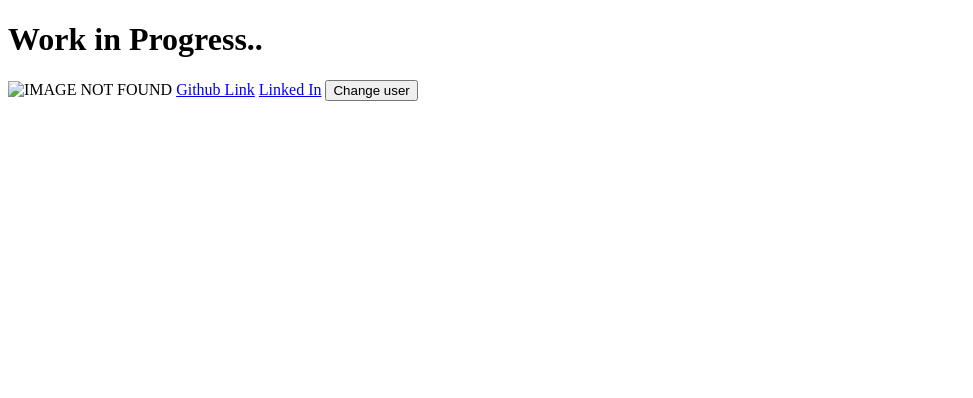
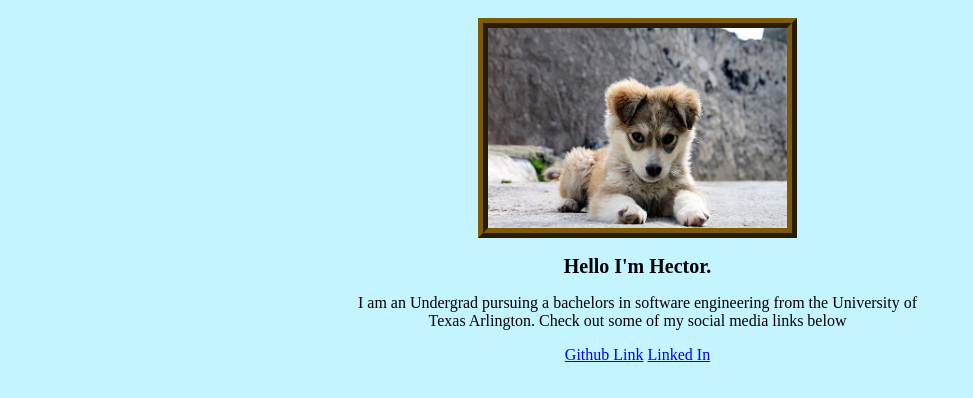
Before and after one commit to froggie4321/froggie4321.github.io, a plain HTML site: page index.html in a window 1280 px wide. Shown: the whole page, without its empty margins (0-973 px from the left). Drawn offline with Linux system fonts and the light colour scheme; a web font is replaced by a local one.

Commit message:
removed Header for now and made some styling changes

```diff
--- a/index.html
+++ b/index.html
@@ -4,7 +4,8 @@
     <meta charset="UTF-8">
     <meta http-equiv="X-UA-Compatible" content="IE=edge">
     <meta name="viewport" content="width=device-width, initial-scale=1.0">
-    <title>Hector De Jesus Alvarado Resume</title>
+    <title>Hector Alvarado Portfolio</title>
+
 
     <link href="styles/style.css" rel="stylesheet">
     <link rel="preconnect" href="https://fonts.googleapis.com">
@@ -12,16 +13,22 @@
     <link href="https://fonts.googleapis.com/css2?family=Beau+Rivage&display=swap" rel="stylesheet">
 </head>
 <body>
+    <div class="mainBody">
     <header>
-        <h1>Work in Progress..</h1>
+
     </header>
-    <img src="images/puppy-free-to-use.jpg" alt="IMAGE NOT FOUND">
+     <img class="profile-image" src="images/puppy-free-to-use.jpg" alt="Profile Image of myself ">
+    <h1 id="intro-header">Hello I'm Hector.</h1>
 
-    <a href="https://github.com/froggie4321">Github Link</a>
-    <a href="https://www.linkedin.com/public-profile/settings?trk=d_flagship3_profile_self_view_public_profile&lipi=urn%3Ali%3Apage%3Ad_flagship3_profile_self_edit_contact_info%3B5iHv1DFjT%2FGRZB4fP0xMiw%3D%3D">Linked In</a>
+    <p id="first-paragraph">
+        I am an Undergrad pursuing a bachelors in software engineering from the University of Texas Arlington. Check out some of my social media links below
+    </p>
+
+    <a href="https://github.com/froggie4321" target="_blank">Github Link</a>
+    <a href="https://www.linkedin.com/public-profile/settings?trk=d_flagship3_profile_self_view_public_profile&lipi=urn%3Ali%3Apage%3Ad_flagship3_profile_self_edit_contact_info%3B5iHv1DFjT%2FGRZB4fP0xMiw%3D%3D" target="_blank">Linked In</a>
     <!-- this is how you write comments in HTML-->
 
-    <button>Change user</button>
+    </div>
     <script src="scripts/main.js"> </script>
 
 </body>
--- a/styles/style.css
+++ b/styles/style.css
@@ -0,0 +1,48 @@
+
+
+/*
+rules the whole page will follow
+*/
+body{
+background-color: #C3F4FF;
+}
+
+/*
+CSS rules the main body should follow should follow
+*/
+.mainBody{
+   text-align:center;
+   margin:auto;
+   width:50%;
+   padding:10px 15px 10px 10px;
+   /*border:10px ridge rgb(150,20,20);*/
+}
+a:hover, a:active, a:focus {
+    /*background-color: rgb(255, 0, 251);*/
+    background-color: #1BA9CD
+}
+/*
+CSS rules that all paragraphs have by default
+*/
+p{
+    padding:0px 20px 0px 20px;
+    overflow:scroll;
+}
+/*
+rule for intro header
+*/
+#intro-header{
+    font-size: 20px;
+}
+
+/*
+CSS rules for only first paragraph
+*/
+#first-paragraph{
+    /*background:rgb(200,200,200);*/
+}
+
+.profile-image{
+    height:200px;
+    border:10px ridge rgb(124,90,7);
+}
```
Also changed, not shown: images/puppy-free-to-use-2.jpg (added), images/puppy-free-to-use.jpg (added).
